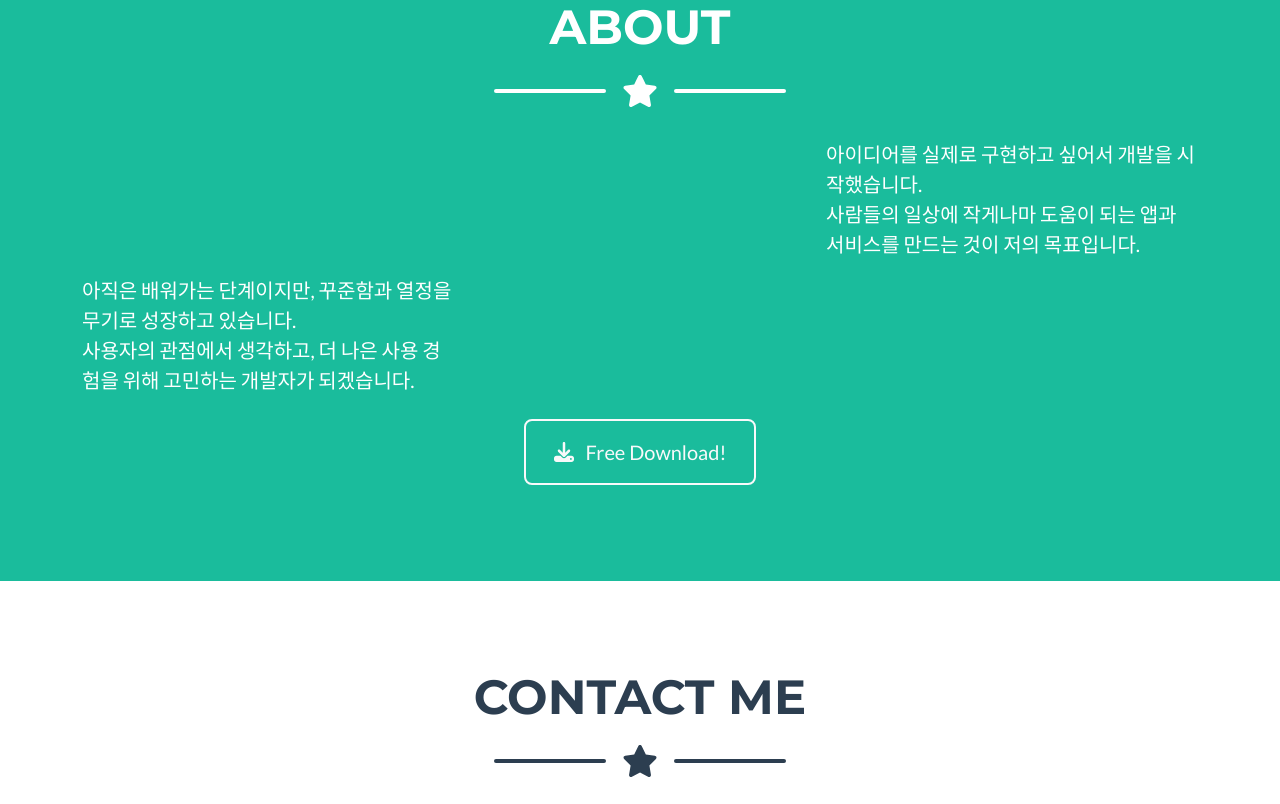
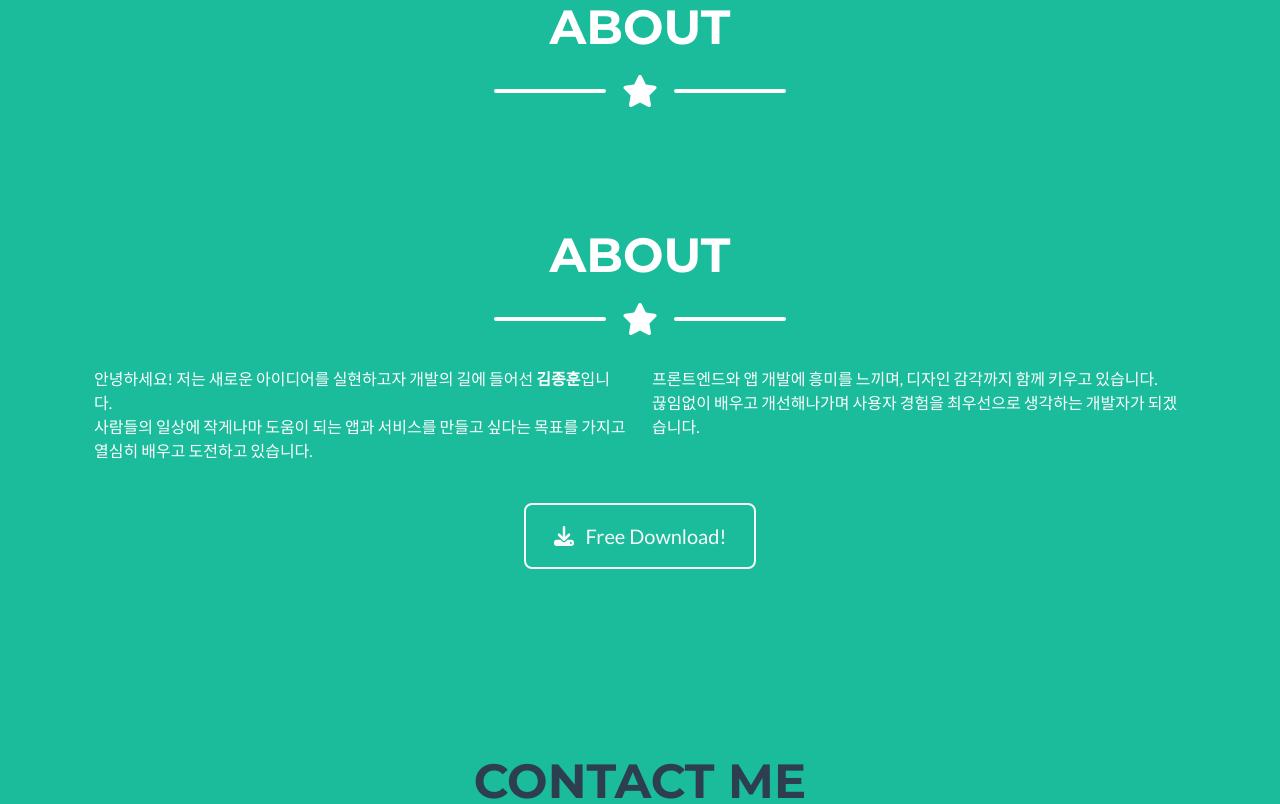
Before and after one commit to Kkkjjhh/Kkkjjhh.github.io, a plain HTML site: page index.html in a window 1280 px wide. Shown: the part 1700-2504 px from the top of the page. Drawn offline with nearby package versions, Linux system fonts and the light colour scheme.

Commit message:
Update index.html

```diff
--- a/index.html
+++ b/index.html
@@ -144,19 +144,24 @@
                     <div class="divider-custom-line"></div>
                 </div>
                 <!-- About Section Content-->
-               <div class="col-lg-4 ms-auto">
-  <p class="lead">
-    아이디어를 실제로 구현하고 싶어서 개발을 시작했습니다.<br />
-    사람들의 일상에 작게나마 도움이 되는 앱과 서비스를 만드는 것이 저의 목표입니다.
-  </p>
-</div>
-<div class="col-lg-4 me-auto">
-  <p class="lead">
-    아직은 배워가는 단계이지만, 꾸준함과 열정을 무기로 성장하고 있습니다.<br />
-    사용자의 관점에서 생각하고, 더 나은 사용 경험을 위해 고민하는 개발자가 되겠습니다.
-  </p>
-</div>
-
+    <section class="page-section bg-primary text-white mb-0" id="about">
+        <div class="container">
+            <h2 class="page-section-heading text-center text-uppercase text-white">About</h2>
+            <div class="divider-custom divider-light">
+                <div class="divider-custom-line"></div>
+                <div class="divider-custom-icon"><i class="fas fa-star"></i></div>
+                <div class="divider-custom-line"></div>
+            </div>
+            <div class="row about-text">
+                <div class="col-lg-6">
+                    <p>안녕하세요! 저는 새로운 아이디어를 실현하고자 개발의 길에 들어선 <strong>김종훈</strong>입니다.<br>
+                    사람들의 일상에 작게나마 도움이 되는 앱과 서비스를 만들고 싶다는 목표를 가지고 열심히 배우고 도전하고 있습니다.</p>
+                </div>
+                <div class="col-lg-6">
+                    <p>프론트엔드와 앱 개발에 흥미를 느끼며, 디자인 감각까지 함께 키우고 있습니다.<br>
+                    끊임없이 배우고 개선해나가며 사용자 경험을 최우선으로 생각하는 개발자가 되겠습니다.</p>
+                </div>
+            </div>
                 <!-- About Section Button-->
                 <div class="text-center mt-4">
                     <a class="btn btn-xl btn-outline-light" href="https://startbootstrap.com/theme/freelancer/">
```
